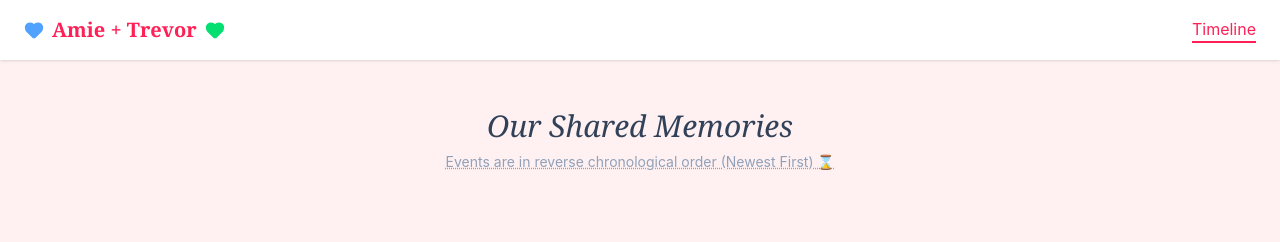
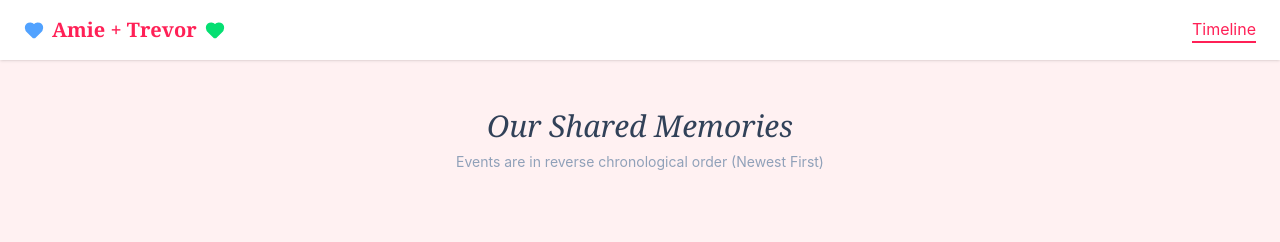
Before and after one commit to 4treess/amie, a React (Vite) app: page / in a window 1280 px wide. Shown: the top 242 px of the page. Built offline with nearby package versions, Linux system fonts and the light colour scheme; no server answers.

Commit message:
Making final style choices

```diff
--- a/src/App.jsx
+++ b/src/App.jsx
@@ -213,13 +213,13 @@ const fetchEvents = async () => {
             <header className="py-8 text-center">
               <h2 className="text-3xl font-serif text-slate-700 italic">Our Shared Memories</h2>
               <button
-                onClick={handleSortOrder}
-                className="text-slate-400 hover:text-rose-400 transition-colors mt-2 text-sm underline decoration-dotted"
-              >
-                {sortOrder === 1
-                  ? "Events are in chronological order (Oldest First) ⏳"
-                  : "Events are in reverse chronological order (Newest First) ⌛"}
-              </button>
+              onClick={handleSortOrder}
+              className="text-slate-400 hover:text-rose-400 transition-colors mt-2 text-sm"
+            >
+              {sortOrder === 1
+                ? "Events are in chronological order (Oldest First)"
+                : "Events are in reverse chronological order (Newest First)"}
+            </button>
             </header>
 
             <div className="relative mt-10">
```
